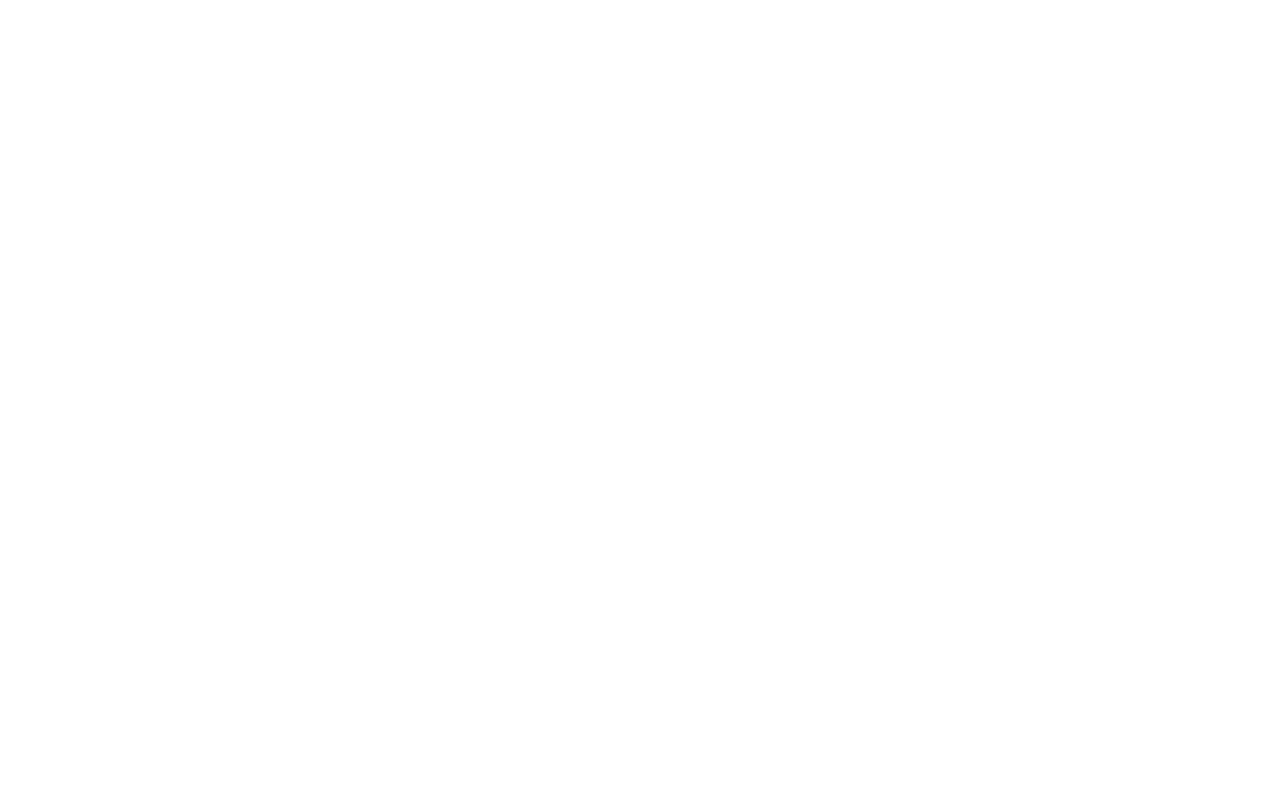
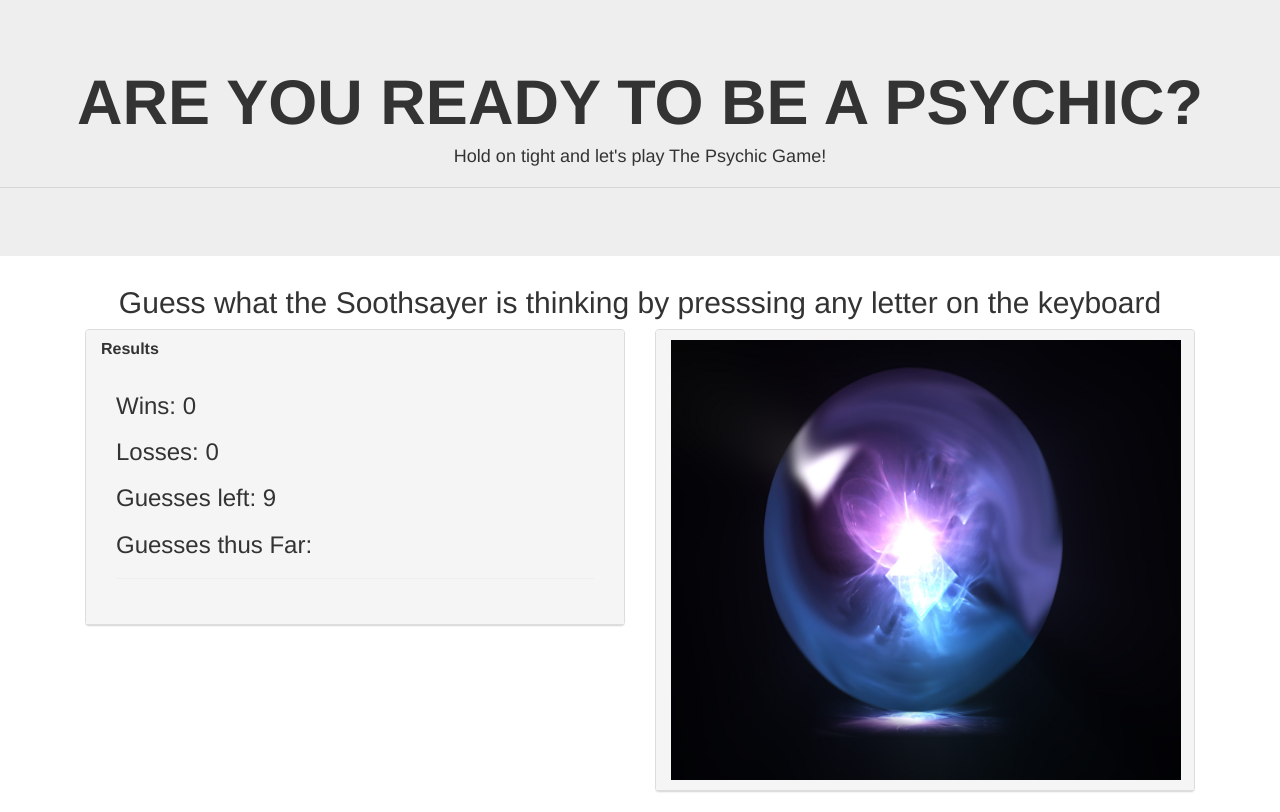
Before and after one commit to kelbowelbo/Psychic-Game, a plain HTML site: page index.html in a window 1280 px wide. Drawn offline with nearby package versions, Linux system fonts and the light colour scheme.

Commit message:
HW#3changes

```diff
--- a/assets/css/reset.css
+++ /dev/null
@@ -1,48 +0,0 @@
-/* http://meyerweb.com/eric/tools/css/reset/
-   v2.0 | 20110126
-   License: none (public domain)
-*/
-
-html, body, div, span, applet, object, iframe,
-h1, h2, h3, h4, h5, h6, p, blockquote, pre,
-a, abbr, acronym, address, big, cite, code,
-del, dfn, em, img, ins, kbd, q, s, samp,
-small, strike, strong, sub, sup, tt, var,
-b, u, i, center,
-dl, dt, dd, ol, ul, li,
-fieldset, form, label, legend,
-table, caption, tbody, tfoot, thead, tr, th, td,
-article, aside, canvas, details, embed,
-figure, figcaption, footer, header, hgroup,
-menu, nav, output, ruby, section, summary,
-time, mark, audio, video {
-	margin: 0;
-	padding: 0;
-	border: 0;
-	font-size: 100%;
-	font: inherit;
-	vertical-align: baseline;
-}
-/* HTML5 display-role reset for older browsers */
-article, aside, details, figcaption, figure,
-footer, header, hgroup, menu, nav, section {
-	display: block;
-}
-body {
-	line-height: 1;
-}
-ol, ul {
-	list-style: none;
-}
-blockquote, q {
-	quotes: none;
-}
-blockquote:before, blockquote:after,
-q:before, q:after {
-	content: '';
-	content: none;
-}
-table {
-	border-collapse: collapse;
-	border-spacing: 0;
-}
--- a/assets/javascript/game.js
+++ b/assets/javascript/game.js
@@ -0,0 +1,59 @@
+var stats = {
+	wins: 0,
+	losses: 0,
+	guessesLeft: 9,
+	guessesThusfar: ""
+};
+
+
+var computerGuess = getComputerGuess();
+
+document.onkeyup = function(event) {
+
+	var keyPressed = event.key.toLowerCase();
+	if (stats.guessesThusfar.length > 0) {
+		stats.guessesThusfar += ", ";
+	}
+
+	stats.guessesThusfar +=keyPressed;
+	if (keyPressed === computerGuess) {
+		stats.wins++;
+		resetStats(stats);
+	}
+
+	else {
+		stats.guessesLeft--;
+
+		if (stats.guessesLeft === 0) {
+			stats.losses++;
+			resetStats(stats);
+		}
+
+	}
+
+	rewriteStats(stats);
+}
+
+rewriteStats(stats);
+
+function rewriteStats(gamestats) {
+	console.log("Guesses thus far:  " + gamestats.guessesThusfar);
+	document.getElementById("wins").innerHTML = "Wins: " + gamestats.wins;
+	document.getElementById("losses").innerHTML = "Losses: " + gamestats.losses;
+	document.getElementById("guessesleft").innerHTML = "Guesses left: " + gamestats.guessesLeft;
+	document.getElementById("guessesthusfar").innerHTML = "Guesses thus Far: " + gamestats.guessesThusfar;
+
+}
+
+function resetStats(gamestats) {
+	gamestats.guessesLeft = 9;
+	gamestats.guessesThusfar = "";
+	computerGuess = getComputerGuess();
+}
+
+function getComputerGuess() {
+	var alphabet = "abcdefghijklmnopqrstuvwxyz";
+	var guess = alphabet[Math.floor(Math.random() * alphabet.length)];
+	console.log("This is a computer guess", guess);
+	return guess;
+}
--- a/index.html
+++ b/index.html
@@ -1,17 +1,51 @@
 <!DOCTYPE html>
 <html>
 <head>
-	<title></title>
+	<title>Super Wicked Psychic Game!</title>
  <!-- This is the bootstrap file -->
- <link rel="stylesheet" href="https://maxcdn.bootstrapcdn.com/bootstrap/3.3.6/css/bootstrap.min.css" integrity="sha384-1q8mTJOASx8j1Au+a5WDVnPi2lkFfwwEAa8hDDdjZlpLegxhjVME1fgjWPGmkzs7" crossorigin="anonymous">
-
-
-
-
+ 	<link rel="stylesheet" href="https://maxcdn.bootstrapcdn.com/bootstrap/3.3.6/css/bootstrap.min.css" integrity="sha384-1q8mTJOASx8j1Au+a5WDVnPi2lkFfwwEAa8hDDdjZlpLegxhjVME1fgjWPGmkzs7" crossorigin="anonymous">
 
 
 </head>
+
 <body>
+	<div class="jumbotron">
+     	<h1 class="text-center"><strong>ARE YOU READY TO BE A PSYCHIC?</strong></h1>
+      	<h4 class="text-center">Hold on tight and let's play The Psychic Game!</h4>
+      	<hr>
+	</div>
 
+	<h2 class="text-center">Guess what the Soothsayer is thinking by presssing any letter on the keyboard</h2>
+
+<!-- Create score board -->
+	<div class="container">
+		<div class="col-lg-6">
+			<div class="panel panel-default">
+		    	<div class="panel-heading">
+		        	<h2 class="panel-title"><strong>Results</strong></h2>
+		            <div class="panel-body">
+		            	<h3 id="wins" class="panel-label">Wins: </h3>
+						<h3 id="losses" class="panel-label">Losses: </h3>
+						<h3 id="guessesleft" class="panel-label">Guesses left: </h3>
+						<h3 id="guessesthusfar" class="panel-label">Guesses thus far: </h3>
+						<hr>
+		            </div>
+		        </div>
+		   	</div>
+		</div>
+
+
+		<div class="col-lg-6">
+			<div class="panel panel-default">
+				<div class="panel-heading">
+					<img src="assets/images/crystal-ball-1.jpg" alt="Crystal Ball" height="440px" width="510px">
+				</div>
+			</div>
+		</div>
+	</div>
+
+	<script src="assets/javascript/game.js">
+
+	</script>
 </body>
 </html>
```
Also changed, not shown: assets/css/style.css (deleted).
